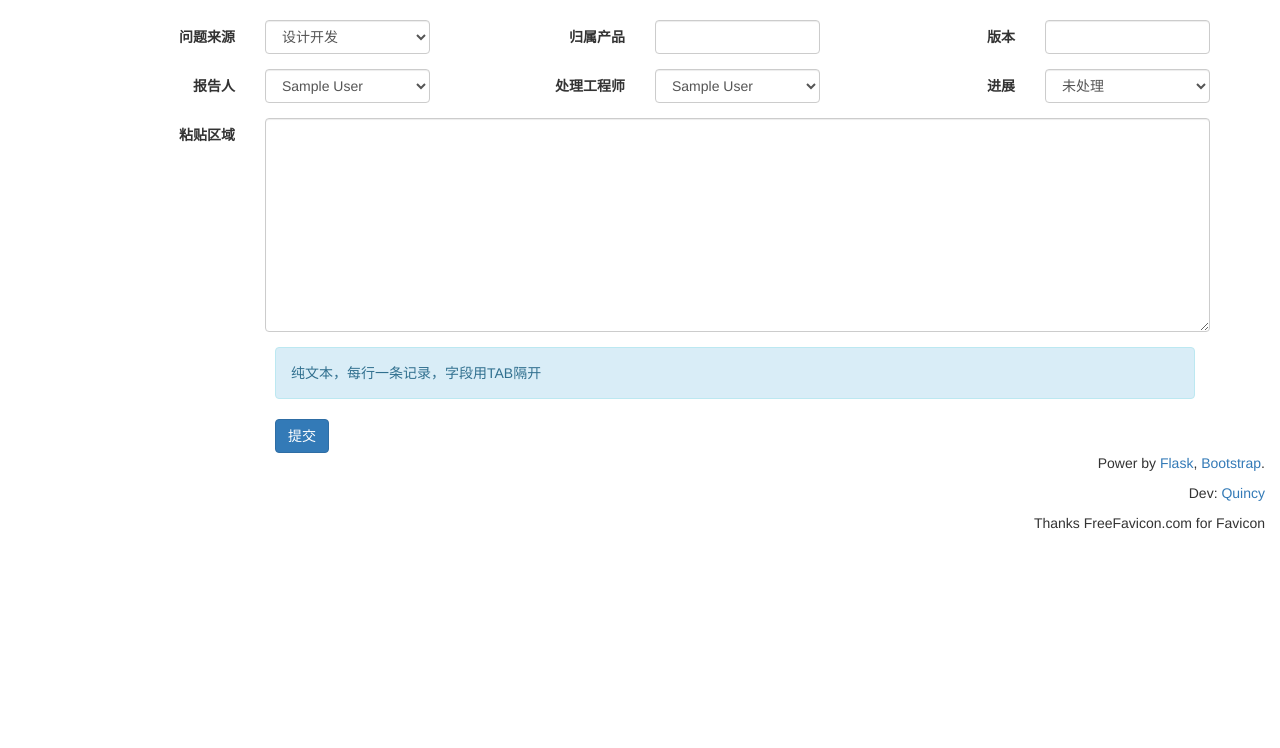
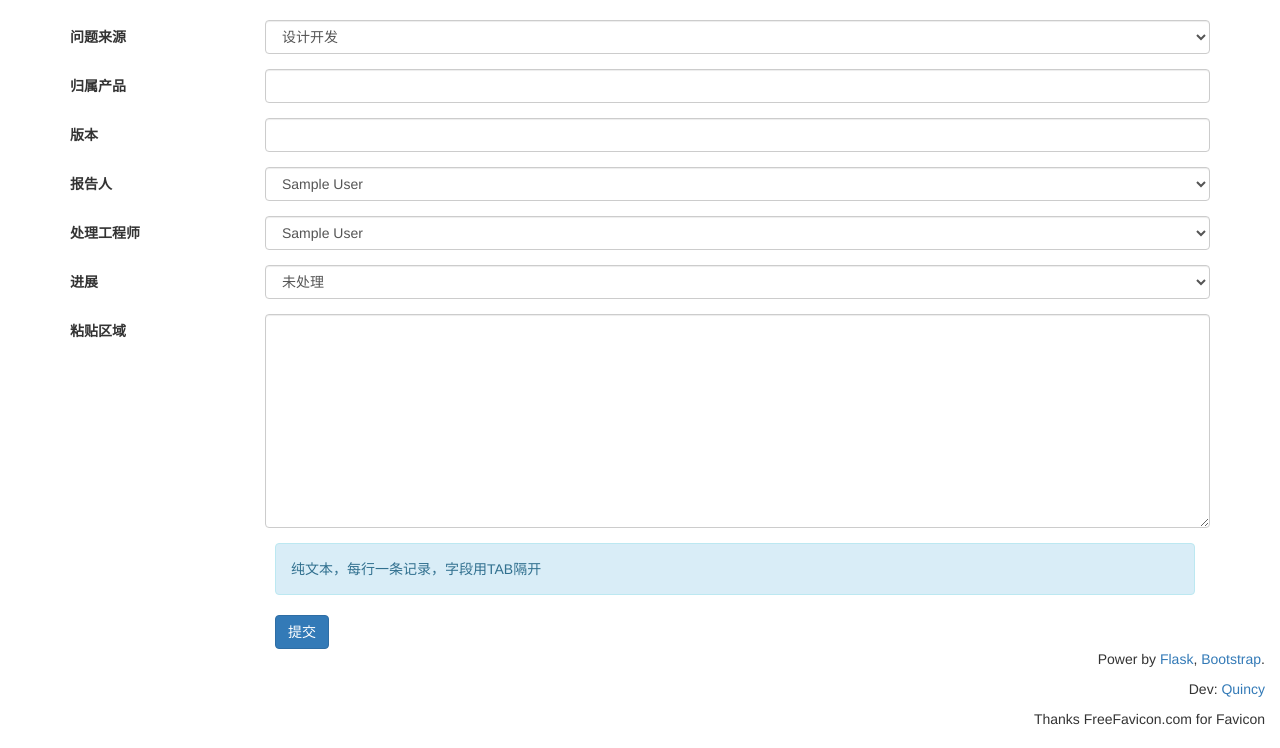
Before and after one commit to Quincy-Zh/BugList, a Flask app: page /batch in a window 1280 px wide. Shown: the part 52-800 px from the top of the page. Run offline with Flask 2, Linux system fonts and the light colour scheme; the visitor is signed in with stand-in values (Sample User, id 1); data comes from the database, SQL or seed files in the repository; parts of the project's set-up code (start-up, migrations or seed data) failed here and were passed over; some libraries are stand-ins or nearby versions.

Commit message:
修改部分UI内容。

```diff
--- a/app/main/forms.py
+++ b/app/main/forms.py
@@ -57,6 +57,8 @@ class BatchForm(FlaskForm):
 class FilterForm(FlaskForm):
     product = SelectField(u'归属产品', coerce=int)
     progress = SelectField(u'进展', coerce=int)
+    reporter = SelectField(u'报告人', coerce=int)
+    handler = SelectField(u'处理工程师', coerce=int)
 
     submit = SubmitField(u'过滤')
 
@@ -64,6 +66,10 @@ class FilterForm(FlaskForm):
         super(FilterForm, self).__init__(*args, **kwargs)
         self.product.choices = [(product.id, product.title) for product in Product.query.group_by(Product.title).all()]
         self.progress.choices = [(p.id, p.text) for p in Progress.query.all()]
+        self.reporter.choices = [(user.id, '%s' % user.name if user.name is not None else user.name) for user in User.query.order_by(User.name.desc()).all()]
+        self.reporter.insert(0, (-1, u'不指定'))
+        self.handler.choices = [(user.id, '%s' % user.name if user.name is not None else user.name) for user in User.query.order_by(User.name.desc()).all()]
+        self.handler.insert(0, (-1, u'不指定'))
 
 class CommentForm(FlaskForm):
     text = StringField(u'发表评论', widget=TextArea(), validators=[Required(), Length(1, 128)])
--- a/app/main/views.py
+++ b/app/main/views.py
@@ -37,8 +37,9 @@ def _before_first_request():
         db.session.add(initialized)
         db.session.commit()
 
-@main.route('/')
+@main.route('/', methods=['GET', 'POST'])
 def index():
+    form = FilterForm()
 
     try:
         product_id = int(request.args.get('product'))
--- a/app/templates/main/batch.html
+++ b/app/templates/main/batch.html
@@ -14,23 +14,31 @@
 <form method="POST" role="form" class="form-horizontal">
 {{ form.hidden_tag() }}
 <div class="form-group">
-	{{ form.source.label(class='col-sm-2 control-label') }}
-	<div class="col-sm-2">{{ form.source(class='form-control') }}</div>
-    {{ form.product.label(class='col-sm-2 control-label') }}
-	<div class="col-sm-2">{{ form.product(class='form-control') }}</div>
-    {{ form.version.label(class='col-sm-2 control-label') }}
-	<div class="col-sm-2">{{ form.version(class='form-control') }}</div>
+	<div class="col-sm-2">{{ form.source.label(class='control-label') }}</div>
+	<div class="col-sm-10">{{ form.source(class='form-control') }}</div>
 </div>
 <div class="form-group">
-    {{ form.reporter.label(class='col-sm-2 control-label') }}
-	<div class="col-sm-2">{{ form.reporter(class='form-control') }}</div>
-    {{ form.handler.label(class='col-sm-2 control-label') }}
-	<div class="col-sm-2">{{ form.handler(class='form-control') }}</div>
-    {{ form.progress.label(class='col-sm-2 control-label') }}
-	<div class="col-sm-2">{{ form.progress(class='form-control') }}</div>
+  <div class="col-sm-2">{{ form.product.label(class='control-label') }}</div>
+	<div class="col-sm-10">{{ form.product(class='form-control') }}</div>
 </div>
 <div class="form-group">
-    {{ form.text.label(class='col-sm-2 control-label') }}
+  <div class="col-sm-2">{{ form.version.label(class='control-label') }}</div>
+	<div class="col-sm-10">{{ form.version(class='form-control') }}</div>
+</div>
+<div class="form-group">
+  <div class="col-sm-2">{{ form.reporter.label(class='control-label') }}</div>
+	<div class="col-sm-10">{{ form.reporter(class='form-control') }}</div>
+</div>
+<div class="form-group">
+  <div class="col-sm-2">{{ form.handler.label(class='control-label') }}</div>
+	<div class="col-sm-10">{{ form.handler(class='form-control') }}</div>
+</div>
+<div class="form-group">
+  <div class="col-sm-2">{{ form.progress.label(class='control-label') }}</div>
+	<div class="col-sm-10">{{ form.progress(class='form-control') }}</div>
+</div>
+<div class="form-group">
+  <div class="col-sm-2">{{ form.text.label(class='control-label') }}</div>
 	<div class="col-sm-10">{{ form.text(class='form-control', rows='10') }}</div>
 </div>
 <div class="col-sm-offset-2 col-sm-10">
--- a/app/templates/main/index.html
+++ b/app/templates/main/index.html
@@ -18,6 +18,7 @@
 	{% endfor %}
 </select>
 </div>
+{#
 <div class="form-group">
 <label class="control-label" for="progress">进展</label>
 <select class="form-control" id="progress" name="progress">
@@ -27,6 +28,7 @@
 	{% endfor %}
 </select>
 </div>
+#}
 <div class="form-group">
 <button class="btn btn-primary">过滤</button>
 </div>
```
Also changed, not shown: app/templates/main/create.html (+29 -13 lines).
